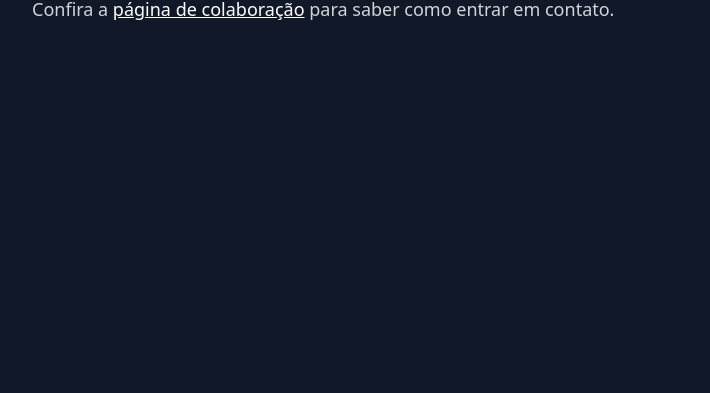
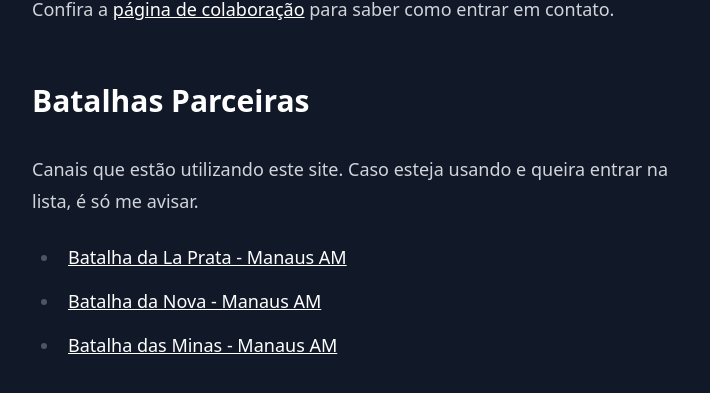
Before and after one commit to wdsrocha/miniatura-batalhas-de-rima, a Next.js app: page /sobre in a window 1280 px wide. Shown: the part 1783-2176 px from the top of the page, without its empty margins (256-966 px from the left). Before the commit the page ends 1856 px from the top, so only its background shows below. Built offline with nearby package versions, Linux system fonts and the light colour scheme.

Commit message:
Add partners to about page

```diff
--- a/src/app/sobre/page.tsx
+++ b/src/app/sobre/page.tsx
@@ -73,6 +73,28 @@ export default function AboutPage() {
             Confira a <a href="/colabore">página de colaboração</a> para saber
             como entrar em contato.
           </p>
+          <h2>Batalhas Parceiras</h2>
+          <p>
+            Canais que estão utilizando este site. Caso esteja usando e queira
+            entrar na lista, é só me avisar.
+          </p>
+          <ul>
+            <li>
+              <a href="https://www.youtube.com/@bdlaprata">
+                Batalha da La Prata - Manaus AM
+              </a>
+            </li>
+            <li>
+              <a href="https://www.youtube.com/@batalhadanova">
+                Batalha da Nova - Manaus AM
+              </a>
+            </li>
+            <li>
+              <a href="https://www.youtube.com/@batalhadas_minaam">
+                Batalha das Minas - Manaus AM
+              </a>
+            </li>
+          </ul>
         </article>
       </main>
     </>
```
